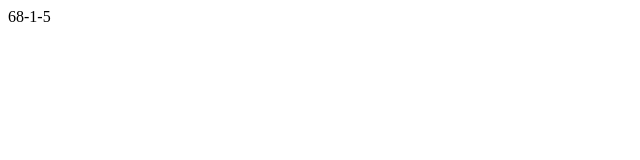
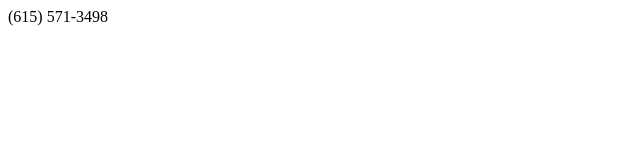
Before and after one commit to ASlayton/jsArrayChallenges, a plain HTML site: page index.html in a window 1280 px wide. Shown: the full height of the page, 0-640 px from the left. Drawn offline with Linux system fonts and the light colour scheme.

Commit message:
completed challenge 9

```diff
--- a/index.html
+++ b/index.html
@@ -11,6 +11,7 @@
     <div id="challenge-5"></div>
     <div id="challenge-6"></div>
     <div id="challenge-8"></div>
+    <div id="challenge-9"></div>
     <script src="main.js"></script>
   </body>
 </html>
--- a/main.js
+++ b/main.js
@@ -111,13 +111,25 @@
 // document.getElementById("challenge-6").innerHTML = i;
 
 // CHALLENGE 8
-var test1 = 6815; // Display = '2-7-4'
-var arr1 = test1.toString().split("");
+// var test1 = 6815; // Display = '2-7-4'
+// var arr1 = test1.toString().split("");
 
-for (var i=1;i<arr1.length-1;i++){
-  if((arr1[i] % 2) > 0){
-    arr1[i] = "-" + arr1[i] +"-";
-  };
+// for (var i=1;i<arr1.length-1;i++){
+//   if((arr1[i] % 2) > 0){
+//     arr1[i] = "-" + arr1[i] +"-";
+//   };
+// };
+// arr1 = arr1.join("");
+// document.getElementById("challenge-8").innerHTML = arr1;
+
+// CHALLENGE 9
+myPhoneArr = [6,1,5,5,7,1,3,4,9,8];
+function myPhone(x){
+  var phoneArray = x;
+  phoneNumberFirst = "(" + phoneArray[0].toString() +phoneArray[1].toString() + phoneArray[2].toString() + ") ";
+  phoneNumberSecond = phoneArray[3].toString() + phoneArray[4].toString() + phoneArray[5].toString();
+  phoneNumberThird = phoneArray[6].toString() + phoneArray[7].toString() + phoneArray[8].toString() + phoneArray[9].toString();
+  phoneNumber = phoneNumberFirst + phoneNumberSecond + "-" + phoneNumberThird;
+  return phoneNumber;
 };
-arr1 = arr1.join("");
-document.getElementById("challenge-8").innerHTML = arr1;
+document.getElementById("challenge-9").innerHTML = myPhone(myPhoneArr);
```
